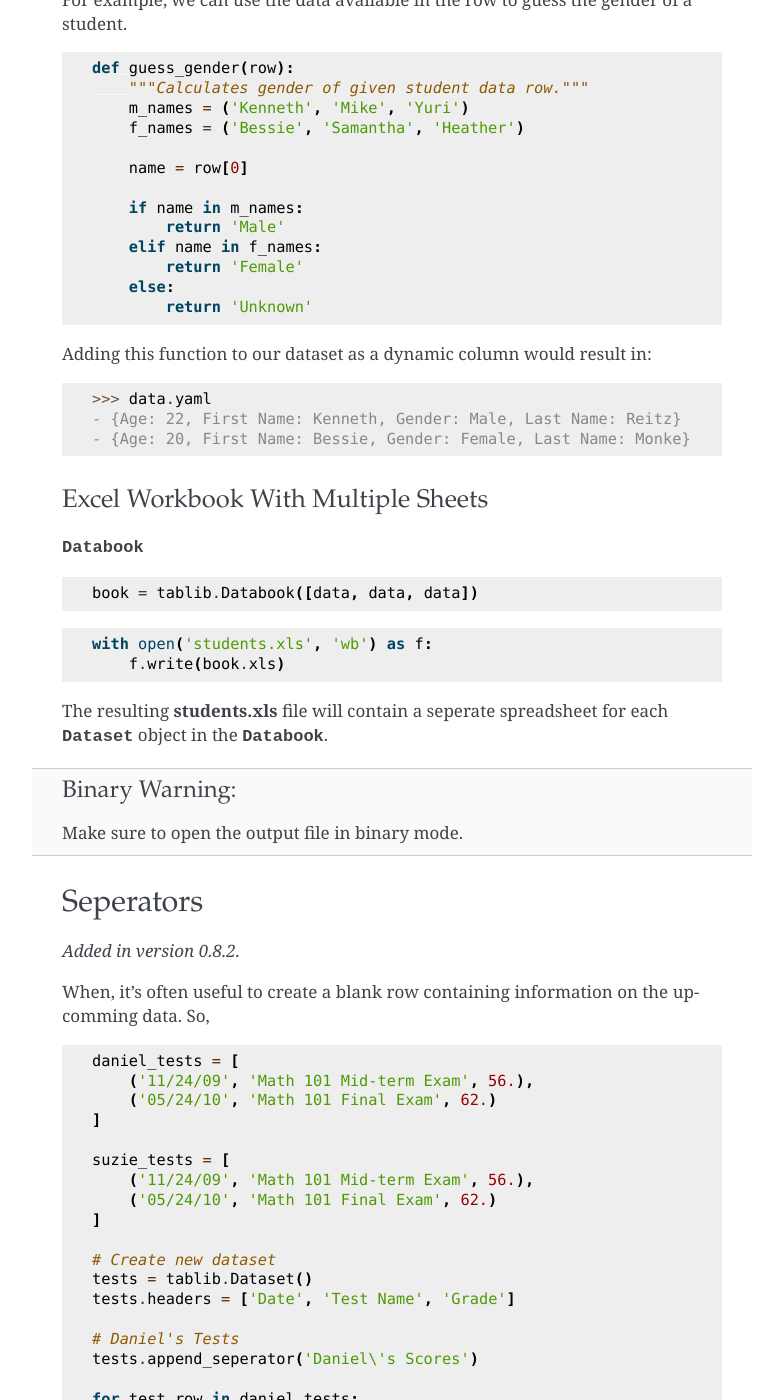
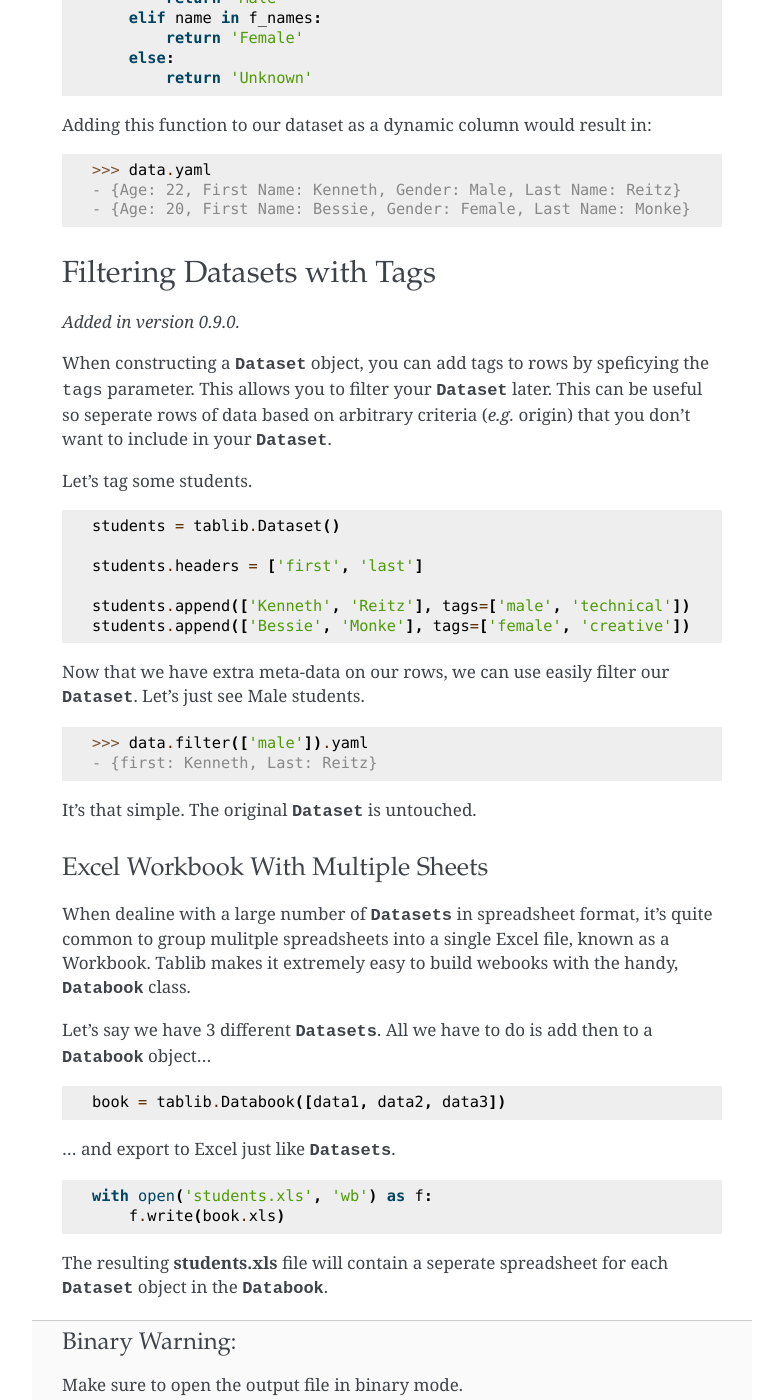
Before and after one commit to jazzband/tablib, a Sphinx documentation site: the page built from docs/tutorial.rst, in a window 1280 px wide and 1400 px high, scrolled down 4175 px. Shown: the whole window, without its empty margins (358-1141 px from the left). Built offline with Sphinx 7.4.7, drawn with Linux system fonts in a browser that asks for light colours; pages that are not in the unit, such as notebooks, are missing from menus; the version number is read from the project's files by our own code; some of the changed text lies outside the part shown.

```diff
--- a/docs/index.rst
+++ b/docs/index.rst
@@ -22,7 +20,7 @@ Welcome to Tablib's documentation.
 .. * :ref:`search`
 
 
-Tablib is a format-agnostic tabular dataset library, written in Python. It allows you to import, export, and manipulate tabular data sets. Oh, and it's :ref:`MIT Lisenced <mit>`.
+Tablib is an :ref:`MIT Lisenced <mit>` format-agnostic tabular dataset library, written in Python. It allows you to import, export, and manipulate tabular data sets. Advanced features include, segregation, dynamic columns, tags & filtering, and seamless format import & exmport.
 
 I recommend you start with :ref:`Installation <install>`.
 
--- a/docs/tutorial.rst
+++ b/docs/tutorial.rst
@@ -158,16 +158,13 @@ Let's find the average age. ::
 Removing Rows & Columns
 -----------------------
 
-::
+It's easier than you could imagine. ::
 
     >>> del data['Col Name']
 
 ::
 
     >>> del data[0:12]
-
-Fucking easy.
-
 
 
 ==============
@@ -247,19 +234,48 @@ Adding this function to our dataset as a dynamic column would result in: ::
     - {Age: 20, First Name: Bessie, Gender: Female, Last Name: Monke}
 
 
+.. _tags:
 
+----------------------------
+Filtering Datasets with Tags
+----------------------------
+
+.. versionadded:: 0.9.0
+
+
+When constructing a :class:`Dataset` object, you can add tags to rows by speficying the ``tags`` parameter.
+This allows you to filter your :class:`Dataset` later. This can be useful so seperate rows of data based on
+arbitrary criteria (*e.g.* origin) that you don't want to include in your :class:`Dataset`.
+
+Let's tag some students. ::
+
+    students = tablib.Dataset()
+
+    students.headers = ['first', 'last']
+
+    students.append(['Kenneth', 'Reitz'], tags=['male', 'technical'])
+    students.append(['Bessie', 'Monke'], tags=['female', 'creative'])
+
+Now that we have extra meta-data on our rows, we can use easily filter our :class:`Dataset`. Let's just see Male students. ::
+
+
+    >>> data.filter(['male']).yaml
+    - {first: Kenneth, Last: Reitz}
+
+It's that simple. The original :class:`Dataset` is untouched.
 
 
 Excel Workbook With Multiple Sheets
 ------------------------------------
 
-:class:`Databook`
+When dealine with a large number of :class:`Datasets <Dataset>` in spreadsheet format, it's quite common to group mulitple spreadsheets into a single Excel file, known as a Workbook. Tablib makes it extremely easy to build webooks with the handy, :class:`Databook` class.
 
-::
 
-    book = tablib.Databook([data, data, data])
+Let's say we have 3 different :class:`Datasets <Dataset>`. All we have to do is add then to a :class:`Databook` object... ::
 
-::
+    book = tablib.Databook([data1, data2, data3])
+
+... and export to Excel just like :class:`Datasets <Dataset>`. ::
 
     with open('students.xls', 'wb') as f:
         f.write(book.xls)
```
Also changed, not shown: other parts of docs/index.rst (+0 -2 lines), other parts of docs/tutorial.rst (+4 -14 lines), docs/intro.rst (+2 -15 lines).
